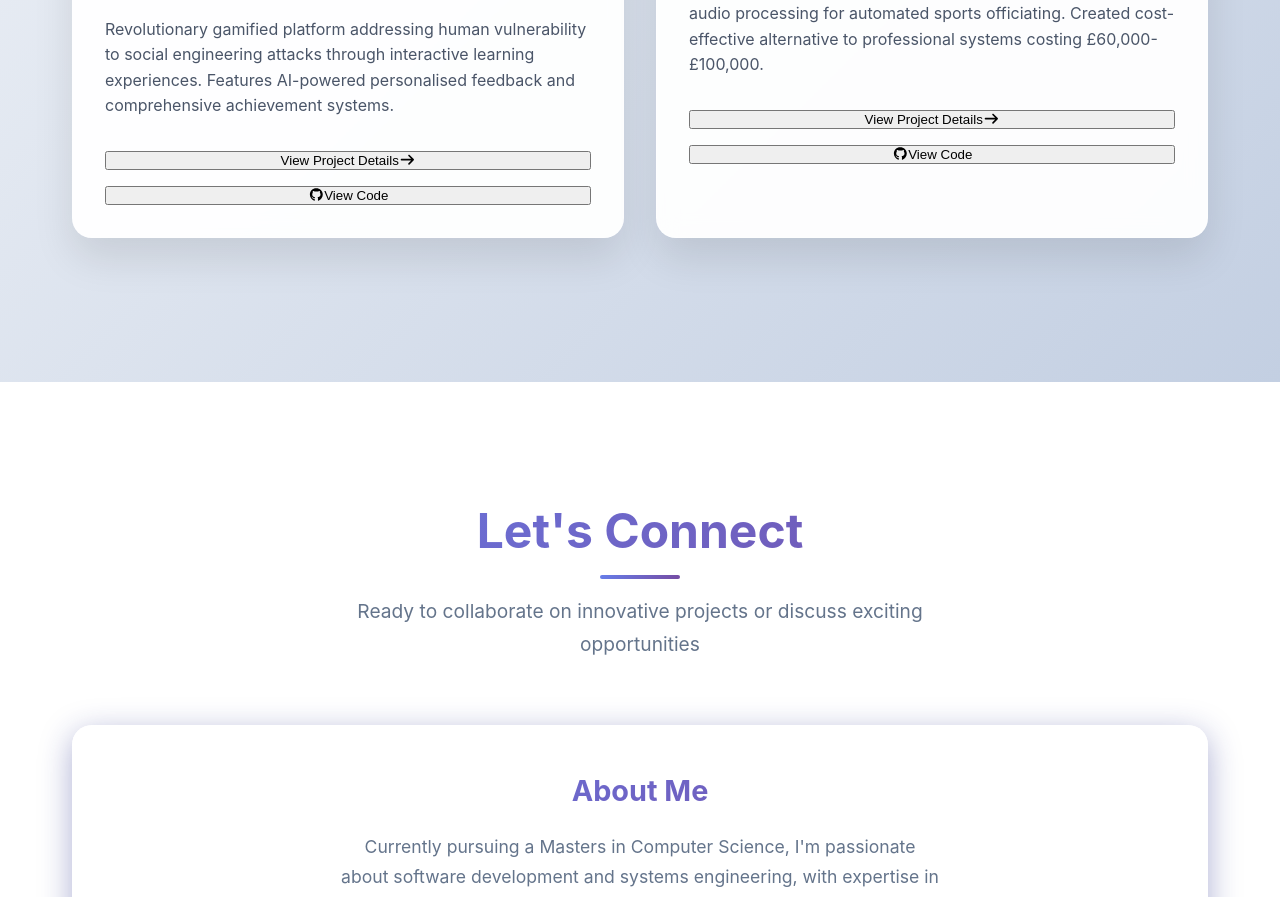
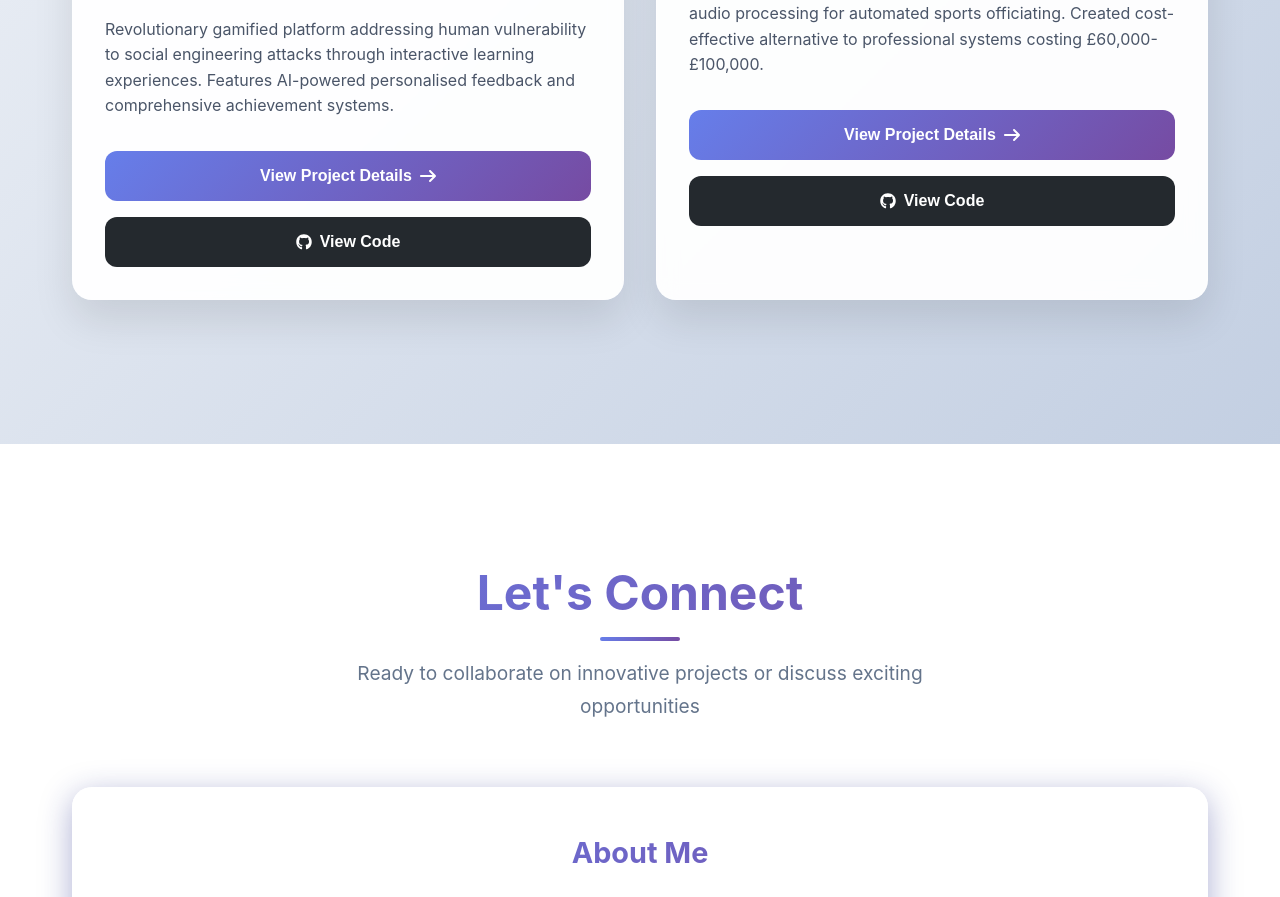
Before and after one commit to Somaan/project-portfolio, a React (Vite) app in the folder project-portfolio-main/: page / in a window 1280 px wide. Shown: the part 1551-2448 px from the top of the page. Built offline with nearby package versions, Linux system fonts and the light colour scheme.

Commit message:
New CSS (cluttered)

```diff
--- a/project-portfolio-main/src/index.css
+++ b/project-portfolio-main/src/index.css
@@ -1136,7 +1136,7 @@ p {
 
 .btn-github,
 .btn-demo {
-  padding: 0.8rem 1.5rem;
+  padding: 1rem 1.5rem;
   border-radius: 10px;
   font-weight: 600;
   cursor: pointer;
@@ -1145,6 +1145,7 @@ p {
   align-items: center;
   gap: 0.5rem;
   border: none;
+  width: 100%;
   flex: 1;
   justify-content: center;
   text-decoration: none;
@@ -2962,3 +2963,301 @@ a:focus {
     break-inside: avoid;
   }
 }
+
+/* TARGETED FIX: Hero Demo Window Mobile Layout */
+
+@media (max-width: 768px) {
+  .hero-demo {
+    height: 280px !important; /* Reduce height significantly */
+    max-width: 90% !important; /* Don't take full width */
+    margin: 0 auto 2rem auto !important; /* Center and add bottom margin */
+  }
+
+  .demo-window {
+    height: 100% !important;
+    max-height: 280px !important;
+  }
+
+  .demo-content {
+    padding: 1rem !important; /* Reduce padding */
+  }
+
+  .demo-icon {
+    font-size: 2.5rem !important; /* Smaller icon */
+    margin-bottom: 0.5rem !important;
+  }
+
+  .demo-content h3 {
+    font-size: 1.2rem !important; /* Smaller title */
+    margin-bottom: 0.5rem !important;
+  }
+
+  .demo-text {
+    font-size: 0.85rem !important; /* Smaller text */
+    margin-bottom: 1rem !important;
+  }
+
+  .quick-stats {
+    grid-template-columns: repeat(3, 1fr) !important; /* Keep 3 columns but smaller */
+    gap: 0.5rem !important;
+  }
+
+  .stat-item {
+    padding: 0.5rem !important; /* Less padding */
+  }
+
+  .stat-number {
+    font-size: 1.1rem !important; /* Smaller numbers */
+  }
+
+  .stat-label {
+    font-size: 0.65rem !important; /* Smaller labels */
+  }
+}
+
+@media (max-width: 480px) {
+  .hero-demo {
+    height: 240px !important; /* Even smaller on phones */
+    max-width: 95% !important;
+  }
+
+  .demo-content {
+    padding: 0.8rem !important;
+  }
+
+  .demo-icon {
+    font-size: 2rem !important;
+  }
+
+  .demo-content h3 {
+    font-size: 1.1rem !important;
+  }
+
+  .demo-text {
+    font-size: 0.8rem !important;
+  }
+
+  .quick-stats {
+    gap: 0.3rem !important;
+  }
+
+  .stat-item {
+    padding: 0.4rem !important;
+  }
+
+  .stat-number {
+    font-size: 1rem !important;
+  }
+
+  .stat-label {
+    font-size: 0.6rem !important;
+  }
+}
+/* BUTTON SIZE CONSISTENCY FIX */
+
+/* Make all project action buttons the same size */
+.details-button,
+.btn-github,
+.btn-demo {
+  padding: 1rem 1.5rem !important; /* Same padding for all */
+  border-radius: 12px !important; /* Same border radius */
+  font-weight: 600 !important;
+  font-size: 1rem !important; /* Same font size */
+  min-height: 50px !important; /* Same minimum height */
+  display: flex !important;
+  align-items: center !important;
+  justify-content: center !important;
+  gap: 0.5rem !important;
+  width: 100% !important; /* Full width for all buttons */
+  border: none !important;
+  cursor: pointer !important;
+  transition: all 0.3s ease !important;
+  text-decoration: none !important;
+}
+
+/* Project actions container - stack buttons vertically with same spacing */
+.project-actions {
+  display: flex !important;
+  flex-direction: column !important;
+  gap: 1rem !important;
+  margin-top: 2rem !important;
+  width: 100% !important;
+}
+
+/* External links container - remove flex properties to stack vertically */
+.external-links {
+  display: flex !important;
+  flex-direction: column !important;
+  gap: 1rem !important;
+  width: 100% !important;
+}
+
+/* Ensure consistent styling for different button types */
+.details-button {
+  background: linear-gradient(135deg, #667eea 0%, #764ba2 100%) !important;
+  color: white !important;
+}
+
+.btn-github {
+  background: #24292e !important;
+  color: white !important;
+}
+
+.btn-demo {
+  background: linear-gradient(135deg, #4facfe 0%, #00f2fe 100%) !important;
+  color: white !important;
+}
+
+/* Mobile adjustments */
+@media (max-width: 768px) {
+  .details-button,
+  .btn-github,
+  .btn-demo {
+    padding: 0.9rem 1.5rem !important;
+    font-size: 0.95rem !important;
+    min-height: 48px !important; /* Better touch target on mobile */
+  }
+}
+
+@media (max-width: 480px) {
+  .details-button,
+  .btn-github,
+  .btn-demo {
+    padding: 0.85rem 1.2rem !important;
+    font-size: 0.9rem !important;
+    min-height: 44px !important;
+  }
+}
+
+/* ========================================
+   CONSISTENT PROJECT BUTTON STYLING
+   ======================================== */
+
+/* Base button styling - all buttons will be exactly the same size */
+.project-button {
+  width: 100%;
+  height: 50px;
+  padding: 12px 16px;
+  border: none;
+  border-radius: 12px;
+  font-size: 1rem;
+  font-weight: 600;
+  color: white;
+  cursor: pointer;
+  transition: all 0.3s ease;
+
+  display: flex;
+  align-items: center;
+  justify-content: center;
+  gap: 0.5rem;
+
+  box-sizing: border-box;
+  text-decoration: none;
+  line-height: 1.2;
+  margin: 0;
+}
+
+/* Different button types - only background colors differ */
+.project-button-primary {
+  background: linear-gradient(135deg, #667eea 0%, #764ba2 100%);
+}
+
+.project-button-secondary {
+  background: #24292e;
+}
+
+.project-button-demo {
+  background: linear-gradient(135deg, #4facfe 0%, #00f2fe 100%);
+}
+
+/* Hover effects */
+.project-button:hover {
+  transform: translateY(-2px);
+}
+
+.project-button-primary:hover {
+  box-shadow: 0 15px 35px rgba(102, 126, 234, 0.4);
+}
+
+.project-button-secondary:hover {
+  background: #1a1e22;
+  box-shadow: 0 10px 25px rgba(36, 41, 46, 0.4);
+}
+
+.project-button-demo:hover {
+  box-shadow: 0 10px 25px rgba(79, 172, 254, 0.4);
+}
+
+/* Container styling */
+.project-actions {
+  display: flex;
+  flex-direction: column;
+  gap: 1rem;
+  margin-top: 2rem;
+}
+
+/* Remove any existing conflicting styles */
+.project-card .project-actions .details-button,
+.project-card .project-actions .btn-github,
+.project-card .project-actions .btn-demo,
+.project-card .project-actions .btn-secondary,
+.project-card .project-actions .external-links {
+  /* Reset any existing styles that might conflict */
+  all: unset;
+}
+
+.project-card .project-actions .external-links {
+  display: flex;
+  flex-direction: column;
+  gap: 1rem;
+  width: 100%;
+}
+
+/* Mobile adjustments */
+@media (max-width: 768px) {
+  .project-button {
+    height: 48px;
+    font-size: 0.95rem;
+    padding: 10px 16px;
+  }
+}
+
+@media (max-width: 480px) {
+  .project-button {
+    height: 44px;
+    font-size: 0.9rem;
+    padding: 8px 14px;
+  }
+}
+
+/* Focus states for accessibility */
+.project-button:focus {
+  outline: 2px solid rgba(102, 126, 234, 0.8);
+  outline-offset: 2px;
+}
+
+/* Active states */
+.project-button:active {
+  transform: translateY(0);
+}
+
+/* Loading state (if needed) */
+.project-button:disabled {
+  opacity: 0.6;
+  cursor: not-allowed;
+  transform: none;
+}
+
+/* Icon styling within buttons */
+.project-button svg {
+  width: 16px;
+  height: 16px;
+  flex-shrink: 0;
+}
+
+/* Text styling within buttons */
+.project-button span {
+  white-space: nowrap;
+  overflow: hidden;
+  text-overflow: ellipsis;
+}
```
